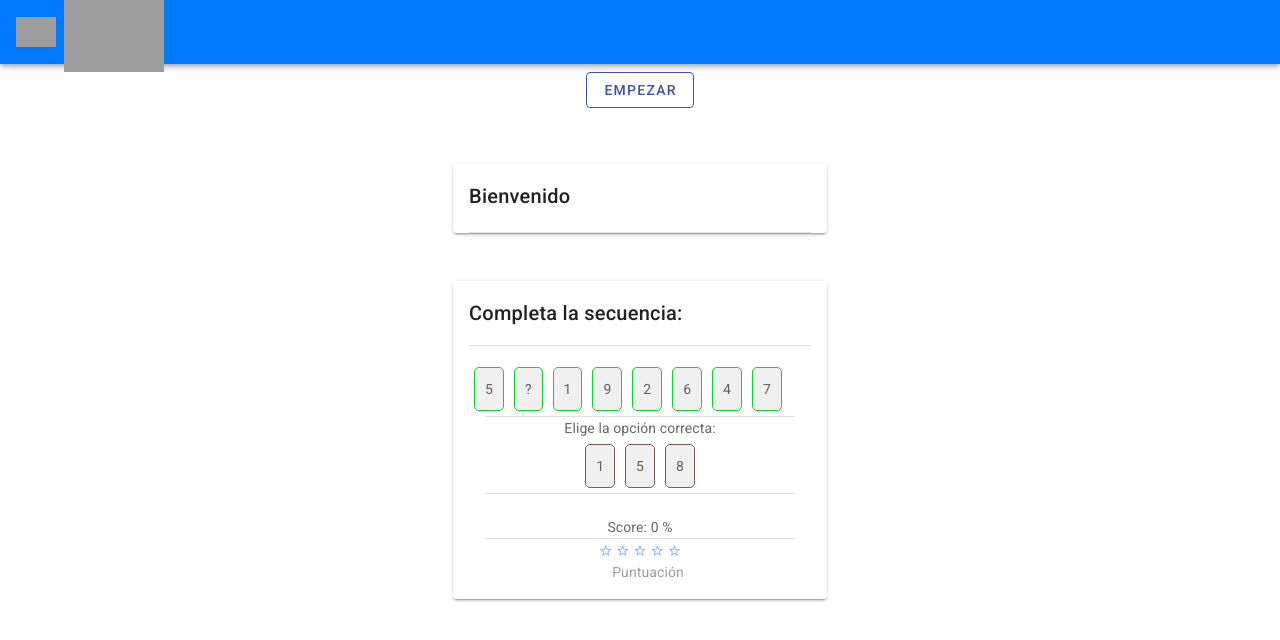
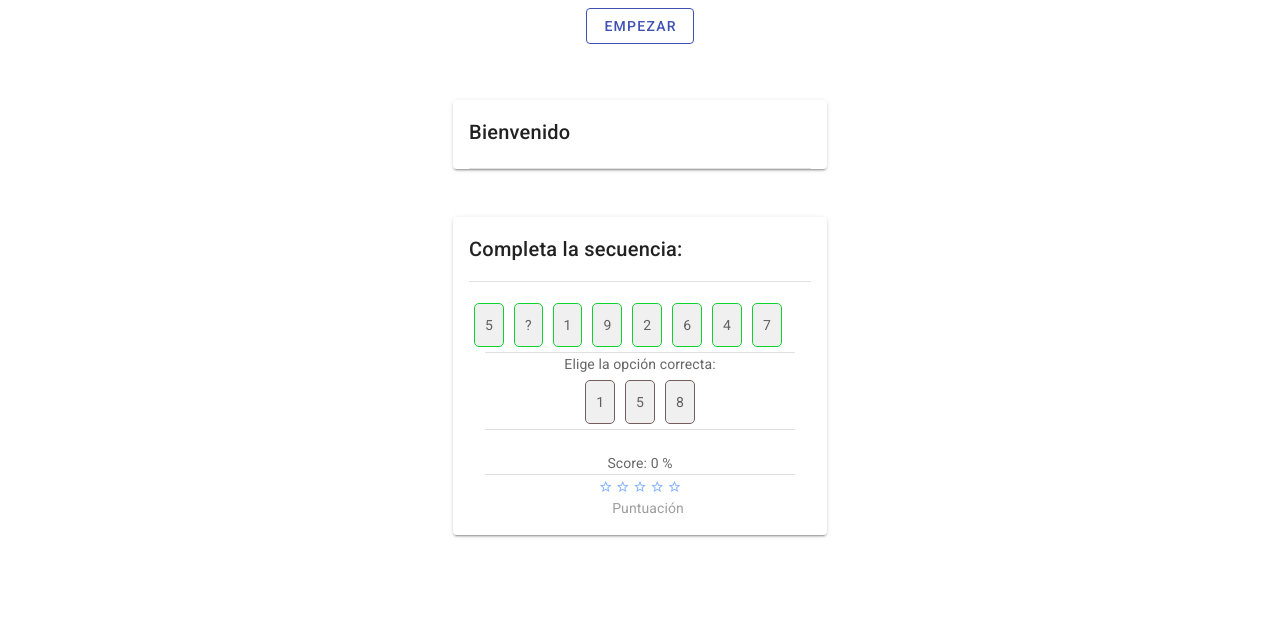
Before and after one commit to Hansucho/SecuenciaPRG-Vuejs, a Vue app: page /#/secuencia in a window 1280 px wide. Before the commit this address led to /#/. Shown: the top 640 px of the page. Built offline with nearby package versions, Linux system fonts and the light colour scheme; grey boxes are pictures that could not be loaded.

Commit message:
fixed: error de archivo de producion para que pudiera verse en el modo producion en el build

```diff
--- a/src/App.vue
+++ b/src/App.vue
@@ -1,46 +1,16 @@
 <template>
   <v-app>
-    <v-app-bar
-      app
-      color="primary"
-      dark
-    >
-      <div class="d-flex align-center">
-        <v-img
-          alt="Vuetify Logo"
-          class="shrink mr-2"
-          contain
-          src="https://cdn.vuetifyjs.com/images/logos/vuetify-logo-dark.png"
-          transition="scale-transition"
-          width="40"
-        />
-
-        <v-img
-          alt="Vuetify Name"
-          class="shrink mt-1 hidden-sm-and-down"
-          contain
-          min-width="100"
-          src="https://cdn.vuetifyjs.com/images/logos/vuetify-name-dark.png"
-          width="100"
-        />
-      </div>
-
-      <v-spacer></v-spacer>
-
-
-    </v-app-bar>
-
-    <v-main>
-      <router-view/>
-    </v-main>
+    <secuencia />
   </v-app>
 </template>
 
 <script>
-
+import Secuencia from  '../src/components/2.Secuencia/secuencia.vue'
 export default {
+  components:{
+    Secuencia
+  },
   name: 'App',
-
   data: () => ({
     //
   }),
--- a/src/components/2.Secuencia/secuencia.vue
+++ b/src/components/2.Secuencia/secuencia.vue
@@ -21,10 +21,12 @@
       </div>
         -->
 
-   <!--Componente del boton de iniciar juego-->
+   <!--Componente del boton de iniciar juego
+   :loading="loading"
+  -->
           <template>
             <v-card
-              :loading="loading"
+
               class="mx-auto my-12"
               max-width="374"
             >
@@ -140,9 +142,9 @@
         //Aqui si los intentos son mayoires a 0 que empiece a generar una nueva secuencia y empiece el conteo
         if(this.intentos>0)
         {
-        console.log(this.intentos)
+        //console.log(this.intentos)
         this.intentos--;
-        console.log(this.intentos)
+        //console.log(this.intentos)
         this.countdown = 10;
         this.Resultado = ''; //reiniciamos el valor de nuestro resultado cuando le damos click
         this.generateSequence(); //genberamos una nueva secuencia
@@ -209,9 +211,8 @@
         }
       },
       CalcularPuntuaje(){
-        console.log(this.puntuaje + "reultado");
         this.puntuaje = ((this.puntuaje / 5) * 100); // Calcula el puntaje como un porcentaje
-        console.log(this.puntuaje + "reultado");
+        //console.log(this.puntuaje + "resultado");
       },
 
     },
--- a/vue.config.js
+++ b/vue.config.js
@@ -1,4 +1,7 @@
 const { defineConfig } = require('@vue/cli-service')
 module.exports = defineConfig({
+  publicPath: process.env.NODE_ENV === 'production'
+    ? ''
+    : '/',
   transpileDependencies: true
 })
```
